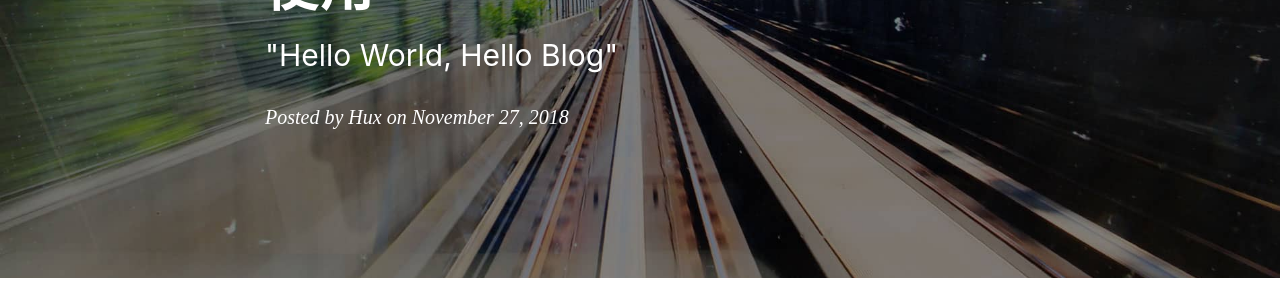
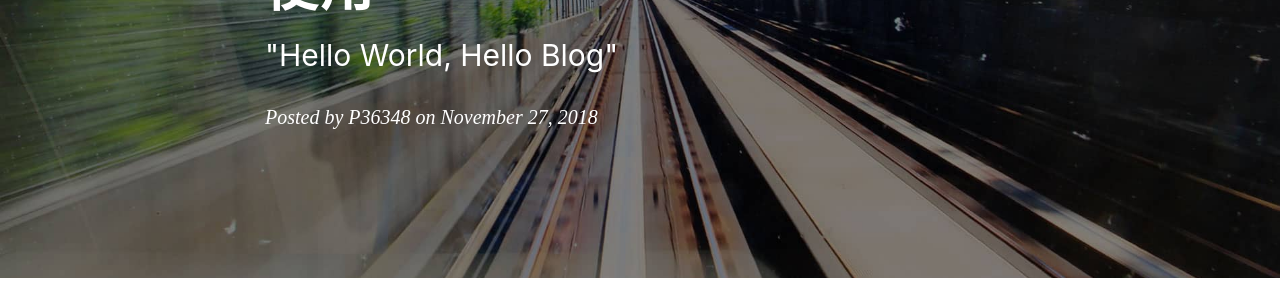
Before and after one commit to p36348/p36348.github.io, a Jekyll site: the page built from _posts/2018-11-27-rxswift-in-thinkervc.md, in a window 1280 px wide and 900 px high. Shown: the part 305-605 px from the top of the window. Built offline with Jekyll 4.4.1, drawn with Linux system fonts in a browser that asks for light colours; nearby versions of some CDN libraries; comment, search, counter and statistics services are not loaded.

Commit message:
no message

```diff
--- a/_config.yml
+++ b/_config.yml
@@ -1,6 +1,6 @@
 # Site settings
 title: P36348's Blog
-SEOTitle: 奥利奥的博客 | P36348's Blog
+SEOTitle: P36348的博客 | P36348's Blog
 header-img: img/home-bg.jpg
 email: p36348@gmail.com
 description: "关于程序与设计、黑客与画家 | 黄玄，Web & Mobile Lover，Software Engineer，UX Designer | 这里是 @Hux黄玄 的个人博客，与你一起发现更大的世界。"
--- a/_posts/2018-11-27-rxswift-in-thinkervc.md
+++ b/_posts/2018-11-27-rxswift-in-thinkervc.md
@@ -3,7 +3,7 @@ layout:     post
 title:      "ThinkerVC期间对RxSwift的使用"
 subtitle:   " \"Hello World, Hello Blog\""
 date:       2018-11-27 12:00:00
-author:     "Hux"
+author:     "P36348"
 header-img: "img/post-bg-2015.jpg"
 catalog: true
 tags:
```
